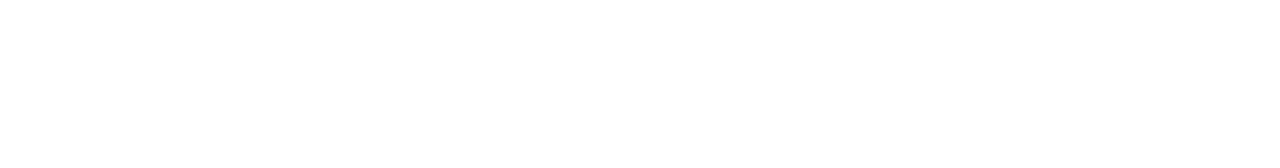
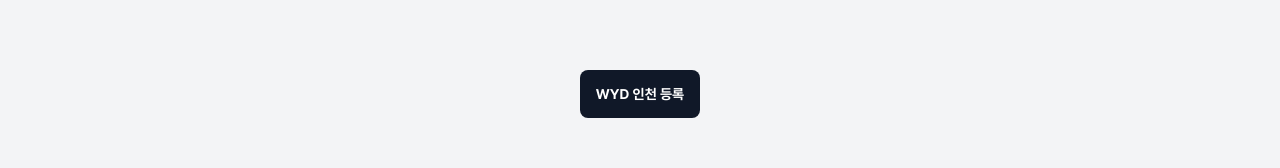
Before and after one commit to DongJae-Go-FE/did-incheon, a Next.js app: page / in a window 1280 px wide. Shown: the part 1306-1474 px from the top of the page. Before the commit the page ends 1336 px from the top, so only its background shows below. Built offline with nearby package versions, Linux system fonts and the light colour scheme.

Commit message:
업데이트

```diff
--- a/src/app/page.tsx
+++ b/src/app/page.tsx
@@ -1,4 +1,5 @@
 import Image from "next/image";
+import Link from "next/link";
 
 export default function Home() {
   return (
@@ -10,6 +11,15 @@ export default function Home() {
         height={1080}
         priority
       />
+      <div className="w-dvw h-[calc(100dvh-80px)] bg-gray-100 flex justify-center items-center">
+        <Link
+          href="https://docs.google.com/forms/d/e/1FAIpQLSfYQXg8ml6O5xeZG6AZqpeMehqAYcNqkowahRNR1LI1k6DHiA/viewform?usp=sharing&ouid=103729609757395706973"
+          target="_blank"
+          className="bg-gray-900 text-white h-12 px-4 flex justify-center items-center rounded-md body02B hover:bg-gray-600 transition-colors duration-300"
+        >
+          WYD 인천 등록
+        </Link>
+      </div>
     </main>
   );
 }
```
